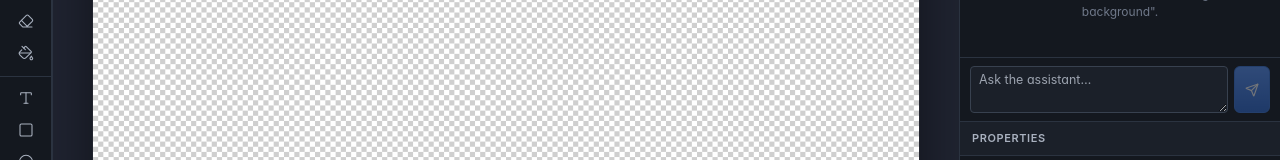
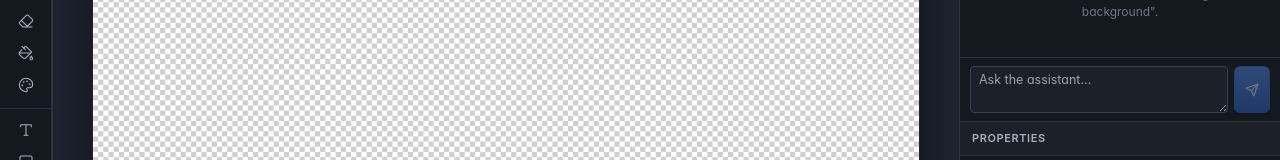
Before and after one commit to PrincipalForce/pix, a React (Vite) app: page / in a window 1280 px wide. Shown: the part 365-525 px from the top of the page. Built offline with nearby package versions, Linux system fonts and the light colour scheme; a web font is replaced by a local one.

Commit message:
Gradient tool

```diff
--- a/src/App.tsx
+++ b/src/App.tsx
@@ -117,6 +117,11 @@ export default function App() {
           openGallery();
           return;
         }
+        return;
+      }
+      // Shift+G cycles fill ↔ gradient (Photoshop convention).
+      if (e.key.toLowerCase() === "g" && e.shiftKey) {
+        api.setTool(api.tool === "gradient" ? "fill" : "gradient");
         return;
       }
       const tool = SHORTCUTS[e.key.toLowerCase()];
--- a/src/components/Editor/Canvas.tsx
+++ b/src/components/Editor/Canvas.tsx
@@ -1,7 +1,7 @@
 import React, { useCallback, useEffect, useRef, useState } from "react";
 import { EditorAPI } from "@/hooks/useEditor";
 import { compositeDocument, renderViewport, viewportToDoc } from "@/lib/render";
-import { paintSegment, fillLayer, bucketFill, createStrokeState, StrokeState } from "@/lib/brush";
+import { paintSegment, fillLayer, bucketFill, createStrokeState, StrokeState, drawGradient } from "@/lib/brush";
 import {
   drawSelectionAnts,
   ellipseSelection,
@@ -46,6 +46,11 @@ type Drag =
       startZoom: number;
       startPan: { x: number; y: number };
       startCenter: { x: number; y: number };
+    }
+  | {
+      kind: "gradient";
+      startDoc: { x: number; y: number };
+      currentDoc: { x: number; y: number };
     };
 
 type TransformHandle = "nw" | "n" | "ne" | "e" | "se" | "s" | "sw" | "w" | "rot";
@@ -56,6 +61,10 @@ export default function Canvas({ api, canvasOutRef }: Props) {
   const offscreenOutputRef = useRef<HTMLCanvasElement | null>(null);
   const dragRef = useRef<Drag>({ kind: "none" });
   const strokeStateRef = useRef<StrokeState | null>(null);
+  const [gradPreview, setGradPreview] = useState<{
+    from: { x: number; y: number };
+    to: { x: number; y: number };
+  } | null>(null);
   const [polyPoints, setPolyPoints] = useState<{ x: number; y: number }[]>([]);
   const [antsOffset, setAntsOffset] = useState(0);
   const rafRef = useRef<number | null>(null);
@@ -139,10 +148,11 @@ export default function Canvas({ api, canvasOutRef }: Props) {
       ctx.scale(api.view.zoom, api.view.zoom);
       drawSelectionAnts(ctx, api.selection, api.view.zoom, antsOffset);
       drawPolyInProgress(ctx, polyPoints, api.view.zoom, antsOffset);
+      if (gradPreview) drawGradientPreview(ctx, gradPreview, api.view.zoom);
       drawSelectedLayerOverlay(ctx, api);
       ctx.restore();
     });
-  }, [api.doc, api.view, api.selection, api.dirtyTick, antsOffset, polyPoints]);
+  }, [api.doc, api.view, api.selection, api.dirtyTick, antsOffset, polyPoints, gradPreview]);
 
   // Keep external composite output current for share/export
   useEffect(() => {
@@ -316,6 +326,13 @@ export default function Canvas({ api, canvasOutRef }: Props) {
       return;
     }
 
+    if (api.tool === "gradient") {
+      const sel = api.selectedLayer;
+      if (!sel || sel.locked || sel.kind !== "raster") return;
+      dragRef.current = { kind: "gradient", startDoc: docPt, currentDoc: docPt };
+      return;
+    }
+
     if (api.tool === "fill") {
       const sel = api.selectedLayer;
       if (!sel) {
@@ -444,6 +461,12 @@ export default function Canvas({ api, canvasOutRef }: Props) {
       return;
     }
 
+    if (drag.kind === "gradient") {
+      drag.currentDoc = docPt;
+      setGradPreview({ from: drag.startDoc, to: docPt });
+      return;
+    }
+
     if (drag.kind === "transform") {
       const layer = api.doc.layers.find((l) => l.id === drag.layerId);
       if (!layer) return;
@@ -463,6 +486,25 @@ export default function Canvas({ api, canvasOutRef }: Props) {
       api.pushHistory("Move Layer");
     } else if (drag.kind === "marquee") {
       // already committed in onPointerMove
+    } else if (drag.kind === "gradient") {
+      const sel = api.selectedLayer;
+      if (sel && !sel.locked && sel.kind === "raster") {
+        const c0 = api.gradient.reverse ? api.background : api.foreground;
+        const c1 = api.gradient.reverse ? api.foreground : api.background;
+        drawGradient(
+          sel,
+          drag.startDoc,
+          drag.currentDoc,
+          api.gradient.kind,
+          c0,
+          c1,
+          api.selection,
+          api.doc.maskTargetActive
+        );
+        api.bump();
+        api.pushHistory(`Gradient (${api.gradient.kind})`);
+      }
+      setGradPreview(null);
     } else if (drag.kind === "transform") {
       api.pushHistory("Transform");
     }
@@ -558,6 +600,31 @@ function topmostLayerAt(api: EditorAPI, x: number, y: number) {
     }
   }
   return null;
+}
+
+function drawGradientPreview(
+  ctx: CanvasRenderingContext2D,
+  g: { from: { x: number; y: number }; to: { x: number; y: number } },
+  zoom: number
+) {
+  ctx.save();
+  ctx.lineWidth = 1 / zoom;
+  ctx.setLineDash([5 / zoom, 5 / zoom]);
+  ctx.strokeStyle = "#fff";
+  ctx.beginPath();
+  ctx.moveTo(g.from.x, g.from.y);
+  ctx.lineTo(g.to.x, g.to.y);
+  ctx.stroke();
+  ctx.setLineDash([]);
+  ctx.fillStyle = "#fff";
+  ctx.beginPath();
+  ctx.arc(g.from.x, g.from.y, 4 / zoom, 0, Math.PI * 2);
+  ctx.fill();
+  ctx.fillStyle = "#000";
+  ctx.beginPath();
+  ctx.arc(g.to.x, g.to.y, 4 / zoom, 0, Math.PI * 2);
+  ctx.fill();
+  ctx.restore();
 }
 
 function drawPolyInProgress(
--- a/src/components/Editor/OptionsBar.tsx
+++ b/src/components/Editor/OptionsBar.tsx
@@ -85,6 +85,43 @@ export default function OptionsBar({ api }: Props) {
           </button>
         </Field>
       )}
+      {t === "gradient" && (
+        <>
+          <Field label="Type">
+            {(["linear", "radial"] as const).map((k) => (
+              <button
+                key={k}
+                className={`pill ${api.gradient.kind === k ? "is-on" : ""}`}
+                onClick={() => api.setGradient({ ...api.gradient, kind: k })}
+              >
+                {k}
+              </button>
+            ))}
+          </Field>
+          <Field label="Colors">
+            <input
+              type="color"
+              value={api.foreground}
+              onChange={(e) => api.setForeground(e.target.value)}
+              title="Start color (foreground)"
+            />
+            <span style={{ color: "var(--text-mute)" }}>→</span>
+            <input
+              type="color"
+              value={api.background}
+              onChange={(e) => api.setBackgroundColor(e.target.value)}
+              title="End color (background)"
+            />
+            <button
+              className={`pill ${api.gradient.reverse ? "is-on" : ""}`}
+              onClick={() => api.setGradient({ ...api.gradient, reverse: !api.gradient.reverse })}
+              title="Reverse direction"
+            >
+              ⇄
+            </button>
+          </Field>
+        </>
+      )}
       <div className="ob-spacer" />
       <Field label="Zoom">
         <input
@@ -122,6 +159,7 @@ function labelFor(t: string) {
     brush: "Brush",
     eraser: "Eraser",
     fill: "Paint Bucket",
+    gradient: "Gradient",
     eyedropper: "Eyedropper",
     text: "Text",
     "shape-rect": "Rectangle",
--- a/src/components/Editor/ToolPanel.tsx
+++ b/src/components/Editor/ToolPanel.tsx
@@ -15,6 +15,7 @@ import {
   Crop,
   Hand,
   ZoomIn,
+  Palette,
 } from "lucide-react";
 import { Tool } from "@/types/editor";
 
@@ -46,6 +47,7 @@ const SECTIONS: Array<Array<{ id: Tool; Icon: any; label: string; shortcut: stri
     { id: "brush", Icon: Brush, label: "Brush", shortcut: "B" },
     { id: "eraser", Icon: Eraser, label: "Eraser", shortcut: "E" },
     { id: "fill", Icon: PaintBucket, label: "Paint Bucket", shortcut: "G" },
+    { id: "gradient", Icon: Palette, label: "Gradient", shortcut: "Shift+G" },
   ],
   [
     { id: "text", Icon: Type, label: "Text", shortcut: "T" },
--- a/src/hooks/useEditor.ts
+++ b/src/hooks/useEditor.ts
@@ -2,6 +2,7 @@ import { useCallback, useEffect, useMemo, useRef, useState } from "react";
 import {
   BrushSettings,
   DocumentState,
+  GradientSettings,
   Layer,
   Selection,
   Tool,
@@ -59,6 +60,7 @@ export function useEditor() {
   });
   const [foreground, setForeground] = useState("#111827");
   const [background, setBackgroundColor] = useState("#ffffff");
+  const [gradient, setGradient] = useState<GradientSettings>({ kind: "linear", reverse: false });
 
   const [history, setHistory] = useState<HistoryEntry[]>([]);
   const [historyIndex, setHistoryIndex] = useState(-1);
@@ -365,6 +367,8 @@ export function useEditor() {
     setForeground,
     background,
     setBackgroundColor,
+    gradient,
+    setGradient,
     selectedLayer,
     history,
     historyIndex,
--- a/src/lib/brush.ts
+++ b/src/lib/brush.ts
@@ -261,6 +261,55 @@ export function bucketFill(
   return true;
 }
 
+// Render a gradient from one doc-space point to another onto a layer's canvas (or mask).
+// Honors the current selection if present.
+export function drawGradient(
+  layer: Layer,
+  fromDoc: { x: number; y: number },
+  toDoc: { x: number; y: number },
+  kind: "linear" | "radial",
+  color0: string,
+  color1: string,
+  selection: Selection,
+  isMaskTarget: boolean
+): void {
+  const target = isMaskTarget ? layer.mask : layer.canvas;
+  if (!target) return;
+
+  // Convert doc points to layer-local pixel coords (accounts for rotation + scale).
+  const a = docToLayer(layer, fromDoc.x, fromDoc.y);
+  const b = docToLayer(layer, toDoc.x, toDoc.y);
+
+  const scratch = createCanvas(target.width, target.height);
+  const ctx = ctx2d(scratch);
+
+  let grad: CanvasGradient;
+  if (kind === "linear") {
+    grad = ctx.createLinearGradient(a.x, a.y, b.x, b.y);
+  } else {
+    const dx = b.x - a.x;
+    const dy = b.y - a.y;
+    const r = Math.max(1, Math.hypot(dx, dy));
+    grad = ctx.createRadialGradient(a.x, a.y, 0, a.x, a.y, r);
+  }
+  grad.addColorStop(0, color0);
+  grad.addColorStop(1, color1);
+  ctx.fillStyle = grad;
+  ctx.fillRect(0, 0, scratch.width, scratch.height);
+
+  // Clip by selection (transformed into layer-local space).
+  if (selection.mask) {
+    const clip = layerLocalSelectionClip(layer, selection.mask);
+    ctx.globalCompositeOperation = "destination-in";
+    ctx.drawImage(clip, 0, 0);
+    ctx.globalCompositeOperation = "source-over";
+  }
+
+  const t = ctx2d(target);
+  t.globalCompositeOperation = "source-over";
+  t.drawImage(scratch, 0, 0);
+}
+
 function hexToRgba(hex: string): { r: number; g: number; b: number; a: number } {
   let s = hex.trim();
   if (s.startsWith("#")) s = s.slice(1);
--- a/src/lib/cursors.ts
+++ b/src/lib/cursors.ts
@@ -88,6 +88,8 @@ export function cursorFor(
       return brushCursor(opts.brushRadiusPx ?? 10, true);
     case "fill":
       return svgCursor(fillSvg, 12, 18, "crosshair");
+    case "gradient":
+      return "crosshair";
     case "eyedropper":
       return svgCursor(eyedropperSvg, 3, 21, "crosshair");
     case "text":
--- a/src/types/editor.ts
+++ b/src/types/editor.ts
@@ -7,6 +7,7 @@ export type Tool =
   | "brush"
   | "eraser"
   | "fill"
+  | "gradient"
   | "eyedropper"
   | "text"
   | "shape-rect"
@@ -14,6 +15,13 @@ export type Tool =
   | "crop"
   | "hand"
   | "zoom";
+
+export interface GradientSettings {
+  kind: "linear" | "radial";
+  reverse: boolean;
+  // Colors are sourced from the editor's foreground/background at apply time so the
+  // gradient updates when the user changes either color.
+}
 
 export type LayerKind = "raster" | "text" | "shape";
 
```
